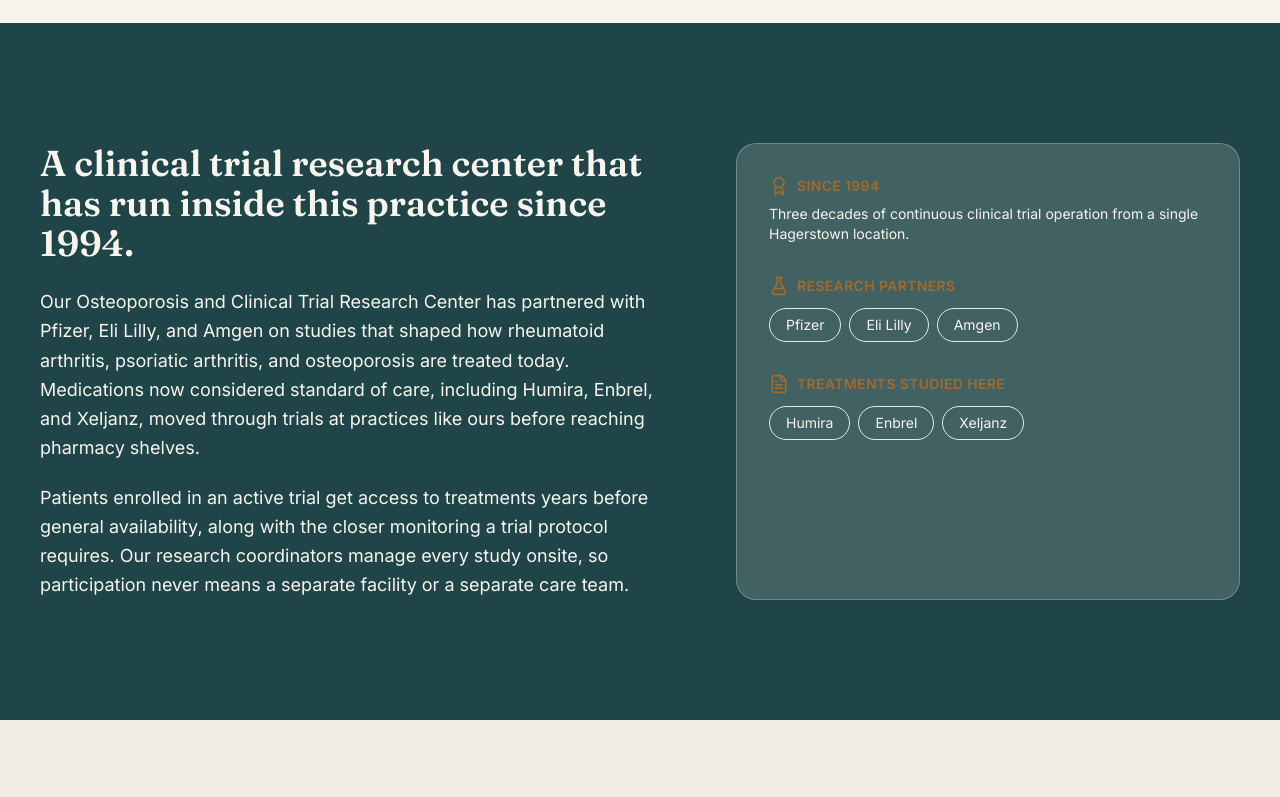
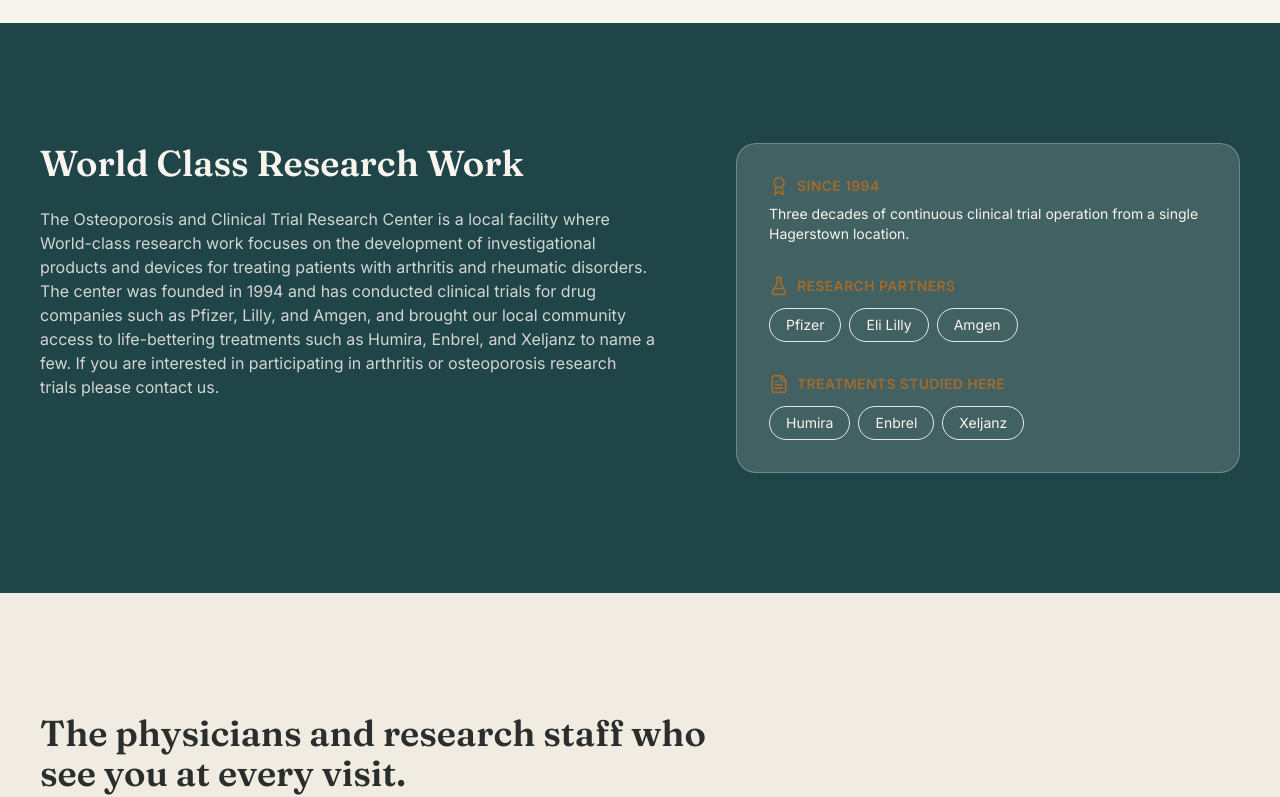
Before and after one commit to writefreak/rheumdocs, a Next.js app: page / in a window 1280 px wide. Shown: the part 2843-3640 px from the top of the page. Built offline with nearby package versions, Linux system fonts and the light colour scheme.

Commit message:
update research section

```diff
--- a/components/ResearchSection.tsx
+++ b/components/ResearchSection.tsx
@@ -8,7 +8,10 @@
 
 export default function ResearchSection() {
   return (
-    <section id="research" className="bg-primary px-6 py-24 text-bg lg:px-10 lg:py-30">
+    <section
+      id="research"
+      className="bg-primary px-6 py-24 text-bg lg:px-10 lg:py-30"
+    >
       <div className="mx-auto max-w-7xl">
         <div className="grid gap-14 lg:grid-cols-[1.1fr_0.9fr] lg:gap-20">
           <div>
@@ -19,8 +22,7 @@
               transition={{ duration: 0.55 }}
               className="font-display text-3xl font-semibold leading-tight sm:text-4xl"
             >
-              A clinical trial research center that has run inside this practice
-              since 1994.
+              World Class Research Work
             </motion.h2>
 
             <motion.div
@@ -30,21 +32,25 @@
               transition={{ duration: 0.55, delay: 0.1 }}
               className="mt-6 space-y-5 font-body text-lg leading-relaxed text-bg/85"
             >
-              <p>
-                Our Osteoporosis and Clinical Trial Research Center has partnered
-                with Pfizer, Eli Lilly, and Amgen on studies that shaped how
-                rheumatoid arthritis, psoriatic arthritis, and osteoporosis are
-                treated today. Medications now considered standard of care,
-                including Humira, Enbrel, and Xeljanz, moved through trials at
-                practices like ours before reaching pharmacy shelves.
+              <p className="text-xs md:text-base text-neutral-300">
+                The Osteoporosis and Clinical Trial Research Center is a local
+                facility where World-class research work focuses on the
+                development of investigational products and devices for treating
+                patients with arthritis and rheumatic disorders. The center was
+                founded in 1994 and has conducted clinical trials for drug
+                companies such as Pfizer, Lilly, and Amgen, and brought our
+                local community access to life-bettering treatments such as
+                Humira, Enbrel, and Xeljanz to name a few. If you are interested
+                in participating in arthritis or osteoporosis research trials
+                please contact us.
               </p>
-              <p>
-                Patients enrolled in an active trial get access to treatments years
-                before general availability, along with the closer monitoring a
-                trial protocol requires. Our research coordinators manage every
-                study onsite, so participation never means a separate facility or
-                a separate care team.
-              </p>
+              {/* <p>
+                Patients enrolled in an active trial get access to treatments
+                years before general availability, along with the closer
+                monitoring a trial protocol requires. Our research coordinators
+                manage every study onsite, so participation never means a
+                separate facility or a separate care team.
+              </p> */}
             </motion.div>
           </div>
 
@@ -63,8 +69,8 @@
                 </span>
               </div>
               <p className="mt-2 font-body text-sm text-bg/80">
-                Three decades of continuous clinical trial operation from a single
-                Hagerstown location.
+                Three decades of continuous clinical trial operation from a
+                single Hagerstown location.
               </p>
             </div>
 
```
